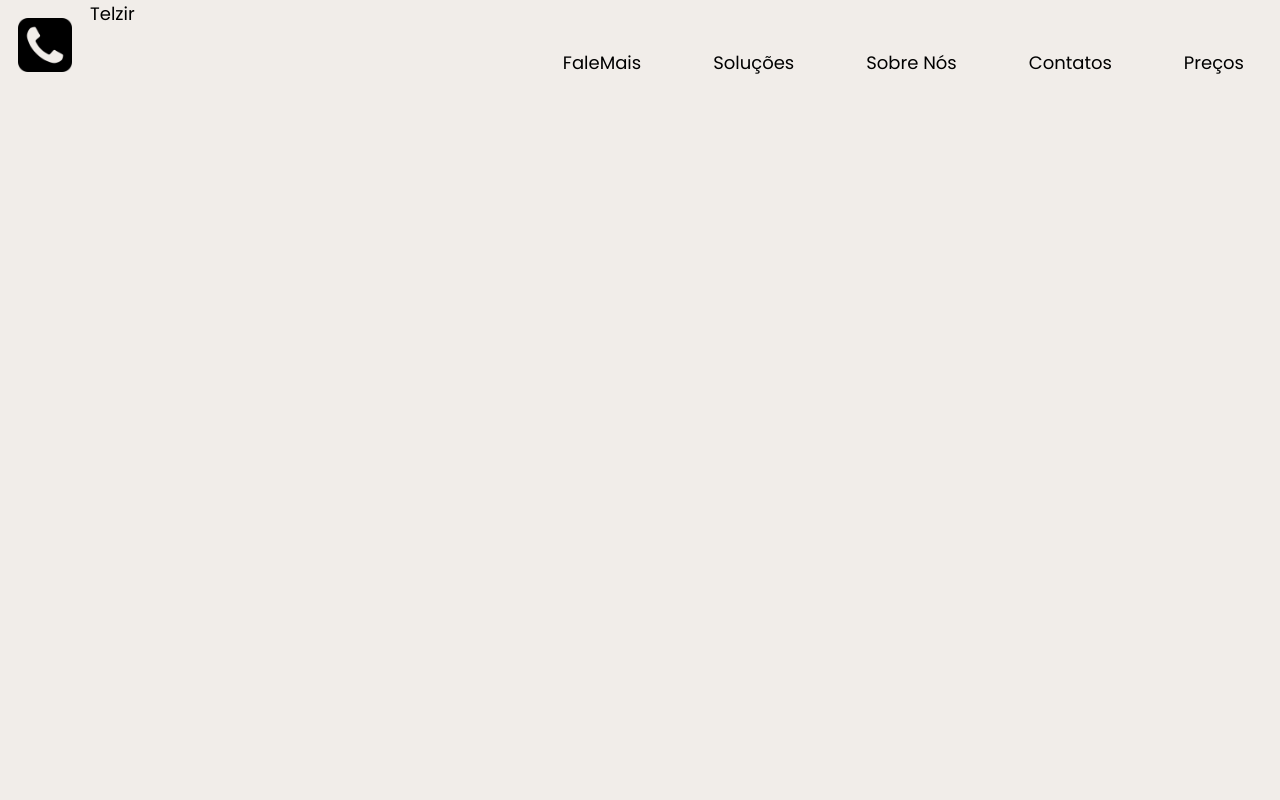
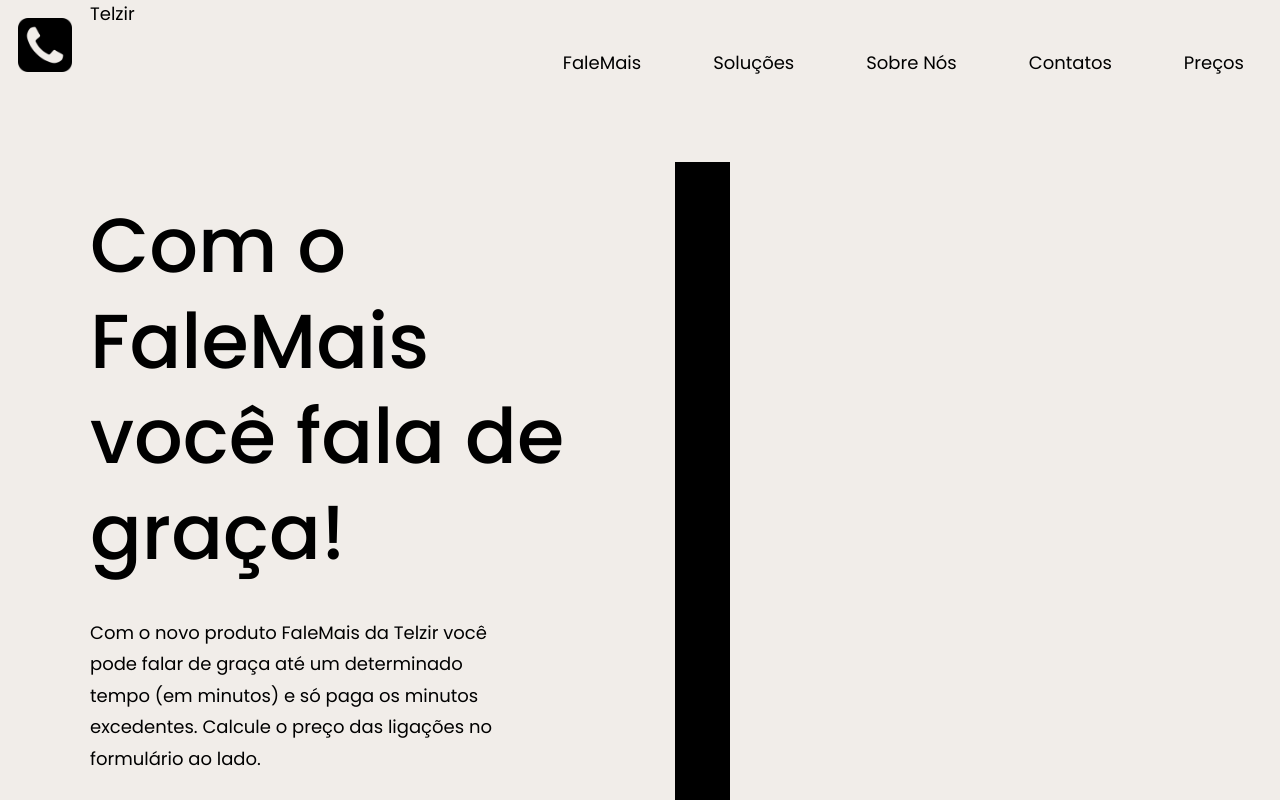
Before and after one commit to aka-luan/telzir-website, a React (Create React App) app: page / in a window 1280 px wide. Shown: the top 800 px of the page. Built offline with nearby package versions, Linux system fonts and the light colour scheme.

Commit message:
Dashboard parcialmente finalizado

```diff
--- a/src/App.tsx
+++ b/src/App.tsx
@@ -1,9 +1,11 @@
 import { GlobalStyle } from './styles/GlobalStyles'
 import { Header } from './components/Header/index'
+import { Dashboard } from './components/Dashboard';
 export function App() {
   return (
     <>
     <Header />
+    <Dashboard />
     <GlobalStyle />
     </>
   );
--- /dev/null
+++ b/src/components/Dashboard/index.tsx
@@ -0,0 +1,25 @@
+
+import { Container } from './styles'
+
+export function Dashboard() {
+  return (
+    <Container>
+      <div className="left-container">
+        <h1>Com o FaleMais você fala de graça!</h1>
+        <p>Com o novo produto FaleMais da Telzir você pode falar de graça até
+          um determinado tempo (em minutos) e só paga os minutos excedentes.
+          Calcule o preço das ligações no formulário ao lado.</p>
+        {/* <p>Escolha o código das cidade de origem e destino, informe o tempo da ligação e selecione qual o
+          plano FaleMais.</p> */}
+        <div className="buttons-container">
+          <button>Assine agora</button>
+          <button>Ver vantagens</button>
+        </div>
+      </div>
+      <div className="center-column"></div>
+      <div className="right-container">
+
+      </div>
+    </Container>
+  )
+}
--- /dev/null
+++ b/src/components/Dashboard/styles.ts
@@ -0,0 +1,57 @@
+import styled from 'styled-components'
+
+export const Container = styled.div`
+  margin: 0 auto;
+  max-width: 1600px;
+  display: flex;
+  margin-top: 4rem;
+
+  .left-container {
+    width: 70%;
+    padding-left: 5rem;
+
+
+    h1 {
+      font-weight: 500;
+      font-size: 4.25rem;
+      word-spacing: 0%;
+      line-height: 1.25;
+
+    }
+
+    p {
+      max-width: 22.5rem;
+      line-height: 1.75;
+    }
+
+    .buttons-container {
+      button {
+        height: 4rem;
+        width: 10rem;
+        background: var(--black);
+        color: var(--buttonText);
+        border: none;
+      }
+
+      button:last-child {
+        margin-left: 1rem;
+        background: none;
+        color: var(--black);
+      }
+    }
+
+    h1, p, button {
+      margin: 2rem 0;
+    }
+  }
+
+  .center-column {
+    width: 5rem;
+    background-color: black;
+    margin-left: 5rem;
+  }
+
+  .right-container {
+    width: 70%;
+  }
+`
```
